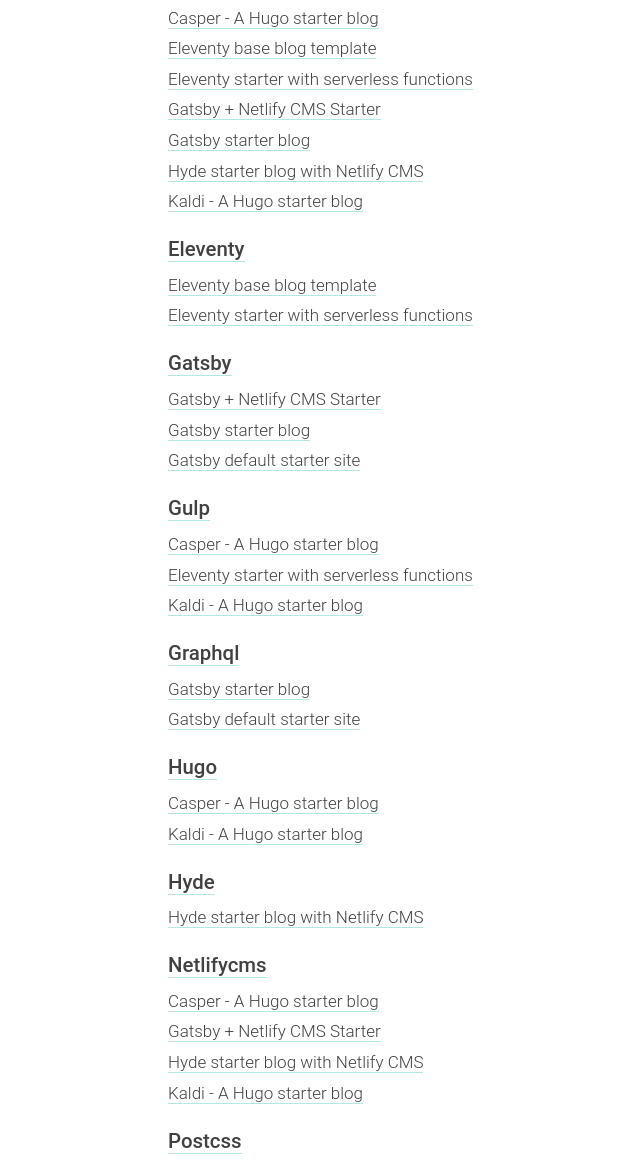
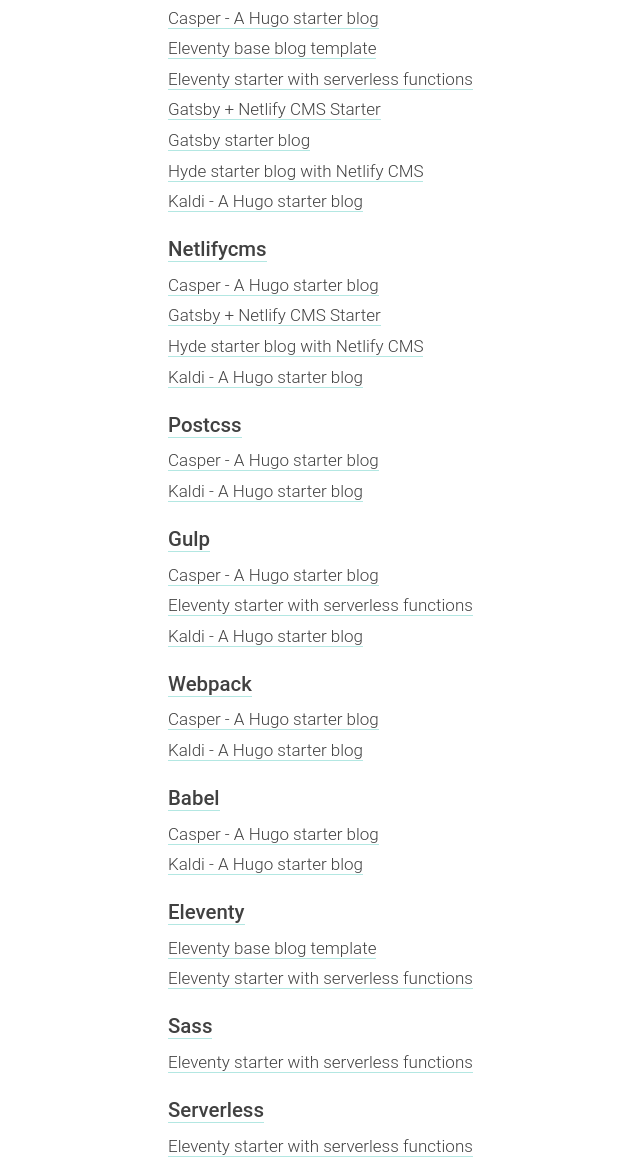
Before and after one commit to netlify/templates, an Eleventy site: page src/site/tags.njk in a window 1280 px wide. Shown: the part 716-1880 px from the top of the page, without its empty margins (72-712 px from the left). Built offline with nearby package versions, Linux system fonts and the light colour scheme; Eleventy itself is replaced by a stand-in of ours; files that its build step writes are made by us from their sources.

Commit message:
use tags collection instead of manually listing

```diff
--- a/package.json
+++ b/package.json
@@ -3,7 +3,7 @@
   "version": "0.2.0",
   "private": true,
   "dependencies": {
-    "@11ty/eleventy": "^0.3.6",
+    "@11ty/eleventy": "^0.4.0",
     "concurrent-transform": "^1.0.0",
     "dotenv": "^4.0.0",
     "gulp": "^3.9.1",
--- a/src/site/_data/metadata.json
+++ /dev/null
@@ -1,17 +0,0 @@
-{
-  "pageTags" : [
-    "babel",
-    "blog",
-    "eleventy",
-    "gatsby",
-    "gulp",
-    "graphQL",
-    "hugo",
-    "hyde",
-    "netlifyCMS",
-    "postCSS",
-    "react",
-    "serverless",
-    "webpack"
-  ]
-}
--- a/src/site/contribute.md
+++ b/src/site/contribute.md
@@ -2,6 +2,8 @@
 title: Contribute a template
 layout: layouts/base.njk
 pageClass: contribute
+tags:
+  - nav
 ---
 
 You want to contribute a template? We love you. Here's how to do it:
--- a/src/site/index.njk
+++ b/src/site/index.njk
@@ -3,6 +3,8 @@
 layout: layouts/base.njk
 pageClass: home
 description: A collection of project starter templates for a variety of static site generators with one-click deployments to Netlify.
+tags:
+  - nav
 ---
 <ul class="listing">
 {%- for page in collections.templates -%}
--- a/src/site/tags.njk
+++ b/src/site/tags.njk
@@ -1,10 +1,17 @@
 ---
 title: Tags
+pagination:
+  data: collections
+  size: 1000
+  alias: tags
+  filter:
+  - all
+  - templates
+  - nav
 layout: layouts/base.njk
 ---
-
 <ul class="listing">
-{% for tag in metadata.pageTags %}
+{% for tag in tags %}
   <h3><a href="/tags/{{ tag }}">{{ tag | capitalize }}</a></h3>
   {% for item in collections[tag] %}
     <li><a href="{{item.url}}">{{ item.data.title }}</a></li>
```
Also changed, not shown: src/site/tag.njk (+6 -1 lines), src/site/_includes/layouts/base.njk (line endings or trailing spaces), 1 other file.
